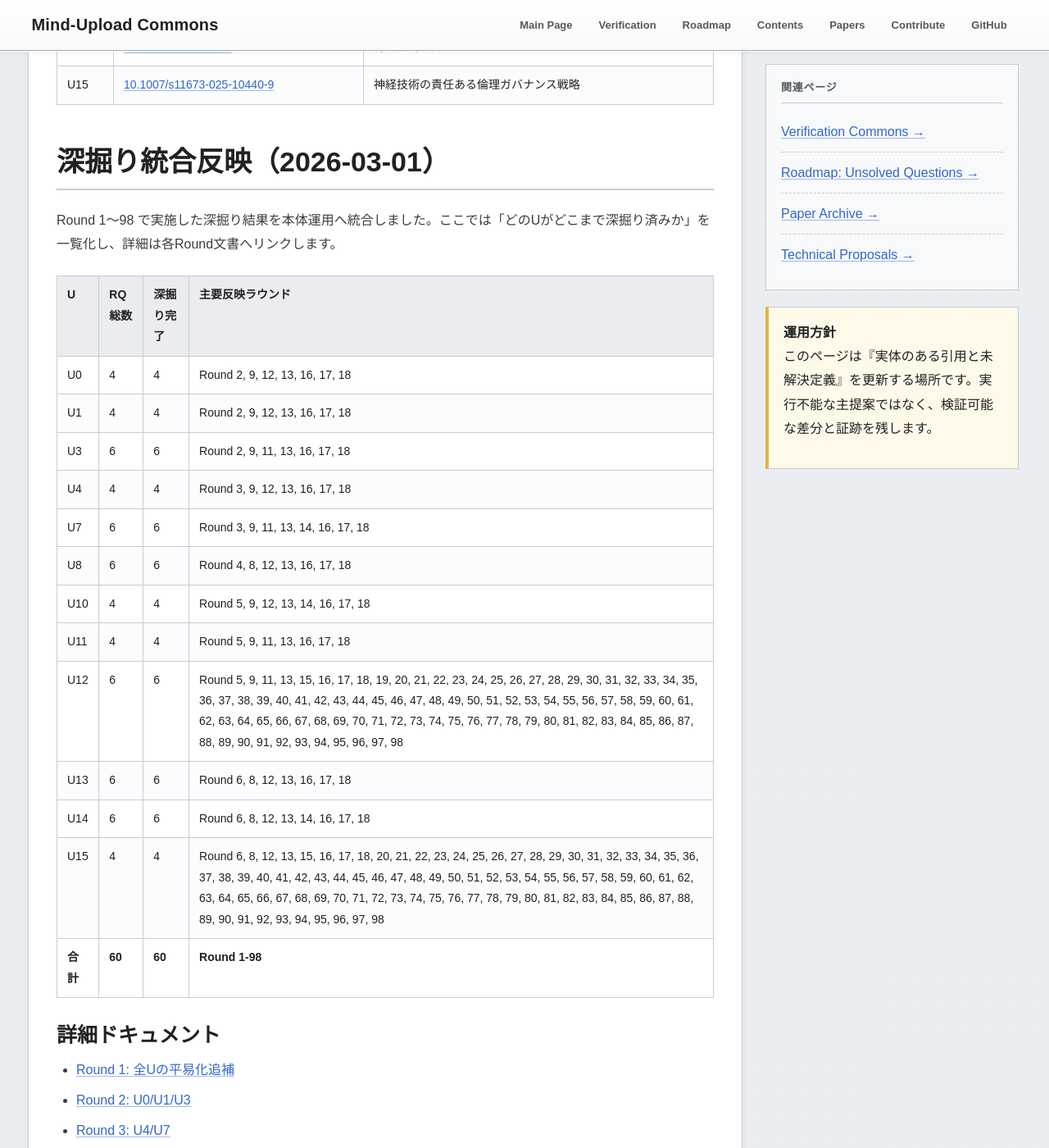
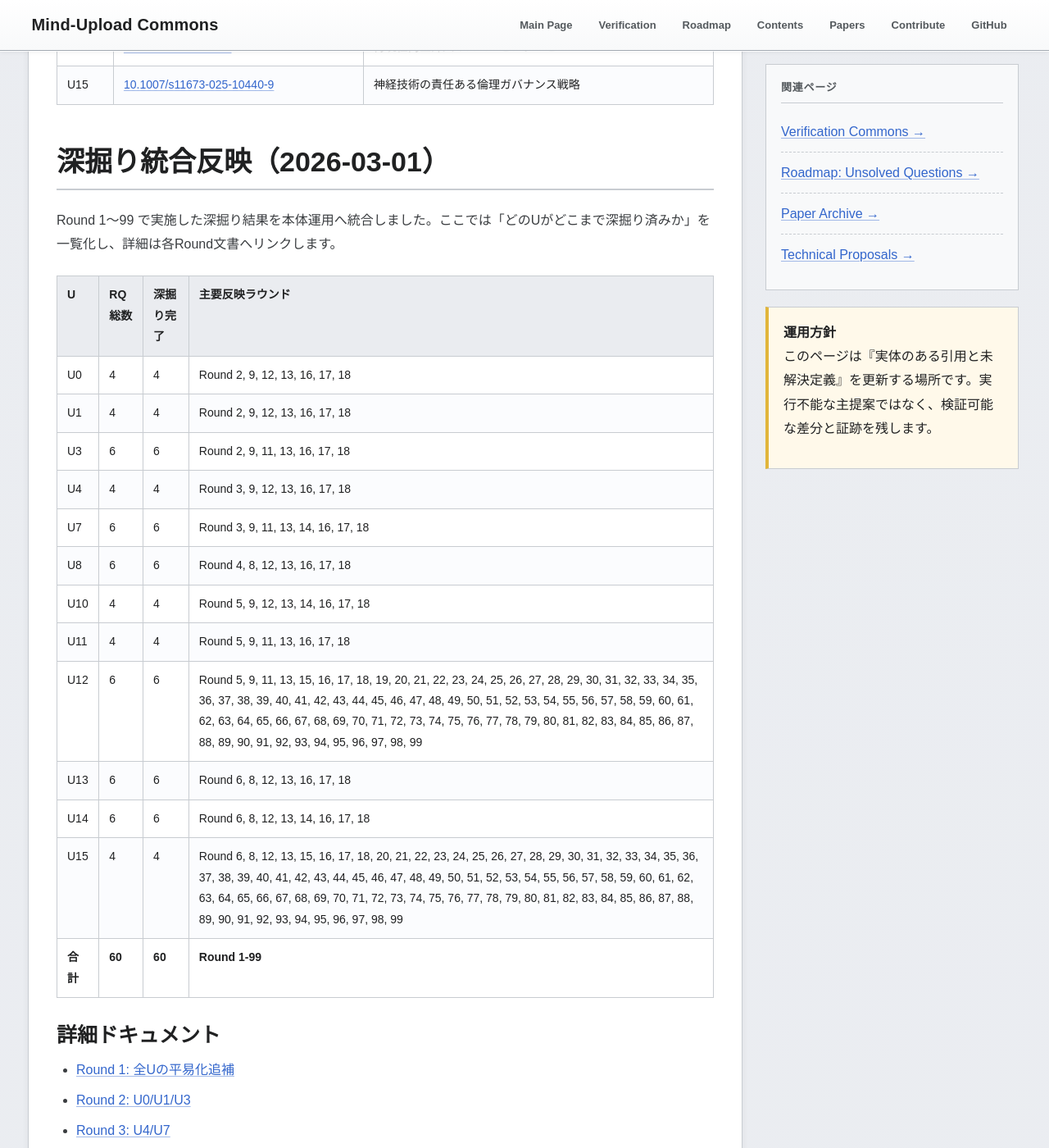
Before and after one commit to yasufumi-nakata/eegflow, a Jekyll site: the page built from research_harvest_50.md, in a window 1280 px wide and 1400 px high, scrolled down 6243 px. Shown: the whole window at 82% size. Built offline with Jekyll 4.4.1, drawn with Linux system fonts in a browser that asks for light colours; some of the changed text lies outside the part shown.

Commit message:
Add Round 99 follow-up reconnect reconnect-outcome ledger and stability gate

```diff
--- a/research_harvest_50.md
+++ b/research_harvest_50.md
@@ -156,7 +156,7 @@
 <section class="section" id="deepening-integration-20260301">
 <h2 class="section-title">深掘り統合反映（2026-03-01）</h2>
 <p>
-Round 1〜98 で実施した深掘り結果を本体運用へ統合しました。ここでは「どのUがどこまで深掘り済みか」を一覧化し、詳細は各Round文書へリンクします。
+Round 1〜99 で実施した深掘り結果を本体運用へ統合しました。ここでは「どのUがどこまで深掘り済みか」を一覧化し、詳細は各Round文書へリンクします。
 </p>
 <table class="data-table">
 <thead><tr><th>U</th><th>RQ総数</th><th>深掘り完了</th><th>主要反映ラウンド</th></tr></thead><tbody>
@@ -168,11 +168,11 @@
 <tr><td>U8</td><td>6</td><td>6</td><td>Round 4, 8, 12, 13, 16, 17, 18</td></tr>
 <tr><td>U10</td><td>4</td><td>4</td><td>Round 5, 9, 12, 13, 14, 16, 17, 18</td></tr>
 <tr><td>U11</td><td>4</td><td>4</td><td>Round 5, 9, 11, 13, 16, 17, 18</td></tr>
-<tr><td>U12</td><td>6</td><td>6</td><td>Round 5, 9, 11, 13, 15, 16, 17, 18, 19, 20, 21, 22, 23, 24, 25, 26, 27, 28, 29, 30, 31, 32, 33, 34, 35, 36, 37, 38, 39, 40, 41, 42, 43, 44, 45, 46, 47, 48, 49, 50, 51, 52, 53, 54, 55, 56, 57, 58, 59, 60, 61, 62, 63, 64, 65, 66, 67, 68, 69, 70, 71, 72, 73, 74, 75, 76, 77, 78, 79, 80, 81, 82, 83, 84, 85, 86, 87, 88, 89, 90, 91, 92, 93, 94, 95, 96, 97, 98</td></tr>
+<tr><td>U12</td><td>6</td><td>6</td><td>Round 5, 9, 11, 13, 15, 16, 17, 18, 19, 20, 21, 22, 23, 24, 25, 26, 27, 28, 29, 30, 31, 32, 33, 34, 35, 36, 37, 38, 39, 40, 41, 42, 43, 44, 45, 46, 47, 48, 49, 50, 51, 52, 53, 54, 55, 56, 57, 58, 59, 60, 61, 62, 63, 64, 65, 66, 67, 68, 69, 70, 71, 72, 73, 74, 75, 76, 77, 78, 79, 80, 81, 82, 83, 84, 85, 86, 87, 88, 89, 90, 91, 92, 93, 94, 95, 96, 97, 98, 99</td></tr>
 <tr><td>U13</td><td>6</td><td>6</td><td>Round 6, 8, 12, 13, 16, 17, 18</td></tr>
 <tr><td>U14</td><td>6</td><td>6</td><td>Round 6, 8, 12, 13, 14, 16, 17, 18</td></tr>
-<tr><td>U15</td><td>4</td><td>4</td><td>Round 6, 8, 12, 13, 15, 16, 17, 18, 20, 21, 22, 23, 24, 25, 26, 27, 28, 29, 30, 31, 32, 33, 34, 35, 36, 37, 38, 39, 40, 41, 42, 43, 44, 45, 46, 47, 48, 49, 50, 51, 52, 53, 54, 55, 56, 57, 58, 59, 60, 61, 62, 63, 64, 65, 66, 67, 68, 69, 70, 71, 72, 73, 74, 75, 76, 77, 78, 79, 80, 81, 82, 83, 84, 85, 86, 87, 88, 89, 90, 91, 92, 93, 94, 95, 96, 97, 98</td></tr>
-<tr><td><strong>合計</strong></td><td><strong>60</strong></td><td><strong>60</strong></td><td><strong>Round 1-98</strong></td></tr>
+<tr><td>U15</td><td>4</td><td>4</td><td>Round 6, 8, 12, 13, 15, 16, 17, 18, 20, 21, 22, 23, 24, 25, 26, 27, 28, 29, 30, 31, 32, 33, 34, 35, 36, 37, 38, 39, 40, 41, 42, 43, 44, 45, 46, 47, 48, 49, 50, 51, 52, 53, 54, 55, 56, 57, 58, 59, 60, 61, 62, 63, 64, 65, 66, 67, 68, 69, 70, 71, 72, 73, 74, 75, 76, 77, 78, 79, 80, 81, 82, 83, 84, 85, 86, 87, 88, 89, 90, 91, 92, 93, 94, 95, 96, 97, 98, 99</td></tr>
+<tr><td><strong>合計</strong></td><td><strong>60</strong></td><td><strong>60</strong></td><td><strong>Round 1-99</strong></td></tr>
 </tbody></table>
 
 <h3>詳細ドキュメント</h3>
@@ -275,6 +275,7 @@
 <li><a href="research_deepening_round96_2026-03-01.html">Round 96: フォローアップ再接続フォローアップ再評価結果台帳とフォローアップ再接続フォローアップ監視再同期再接続ゲート固定</a></li>
 <li><a href="research_deepening_round97_2026-03-01.html">Round 97: フォローアップ再接続フォローアップ再評価フォローアップ台帳とフォローアップ再接続フォローアップ監視再同期フォローアップゲート固定</a></li>
 <li><a href="research_deepening_round98_2026-03-01.html">Round 98: フォローアップ再接続フォローアップ再評価フォローアップ結果台帳とフォローアップ再接続フォローアップ監視再同期フォローアップ再接続ゲート固定</a></li>
+<li><a href="research_deepening_round99_2026-03-01.html">Round 99: フォローアップ再接続フォローアップ再評価フォローアップ再接続結果台帳とフォローアップ再接続フォローアップ監視再同期フォローアップ維持ゲート固定</a></li>
 </ul>
 
 <h3>整合性監査（証跡）</h3>
@@ -864,6 +865,12 @@
 <a href="automation/rq_regulation_reentry_followup_reconnect_followup_watch_resync_followup_reconnect_gate_round98_2026-03-01.csv" target="_blank">rq_regulation_reentry_followup_reconnect_followup_watch_resync_followup_reconnect_gate_round98_2026-03-01.csv</a>（問い別フォローアップ再接続フォローアップ監視再同期フォローアップ再接続ゲート）
 に記録しています。
 </p>
+<p class="small">
+Round 99 のフォローアップ再接続フォローアップ再評価フォローアップ再接続結果台帳とフォローアップ再接続フォローアップ監視再同期フォローアップ維持ゲート固定は
+<a href="automation/rq_regulation_reentry_followup_reconnect_followup_reevaluation_followup_reconnect_outcome_ledger_round99_2026-03-01.csv" target="_blank">rq_regulation_reentry_followup_reconnect_followup_reevaluation_followup_reconnect_outcome_ledger_round99_2026-03-01.csv</a>（問い別フォローアップ再接続フォローアップ再評価フォローアップ再接続結果台帳）と
+<a href="automation/rq_regulation_reentry_followup_reconnect_followup_watch_resync_followup_stability_gate_round99_2026-03-01.csv" target="_blank">rq_regulation_reentry_followup_reconnect_followup_watch_resync_followup_stability_gate_round99_2026-03-01.csv</a>（問い別フォローアップ再接続フォローアップ監視再同期フォローアップ維持ゲート）
+に記録しています。
+</p>
 </section>
 
 <section class="section" id="u0">
```
Also changed, not shown: automation/rq_regulation_reentry_followup_reconnect_followup_reevaluation_followup_reconnect_outcome_ledger_round99_2026-03-01.csv (added, +11 -0 lines), automation/rq_regulation_reentry_followup_reconnect_followup_watch_resync_followup_stability_gate_round99_2026-03-01.csv (added, +11 -0 lines), research_deepening_continue_guide_2026-03-01.md (+6 -2 lines), research_deepening_round99_2026-03-01.md (added, +64 -0 lines).
